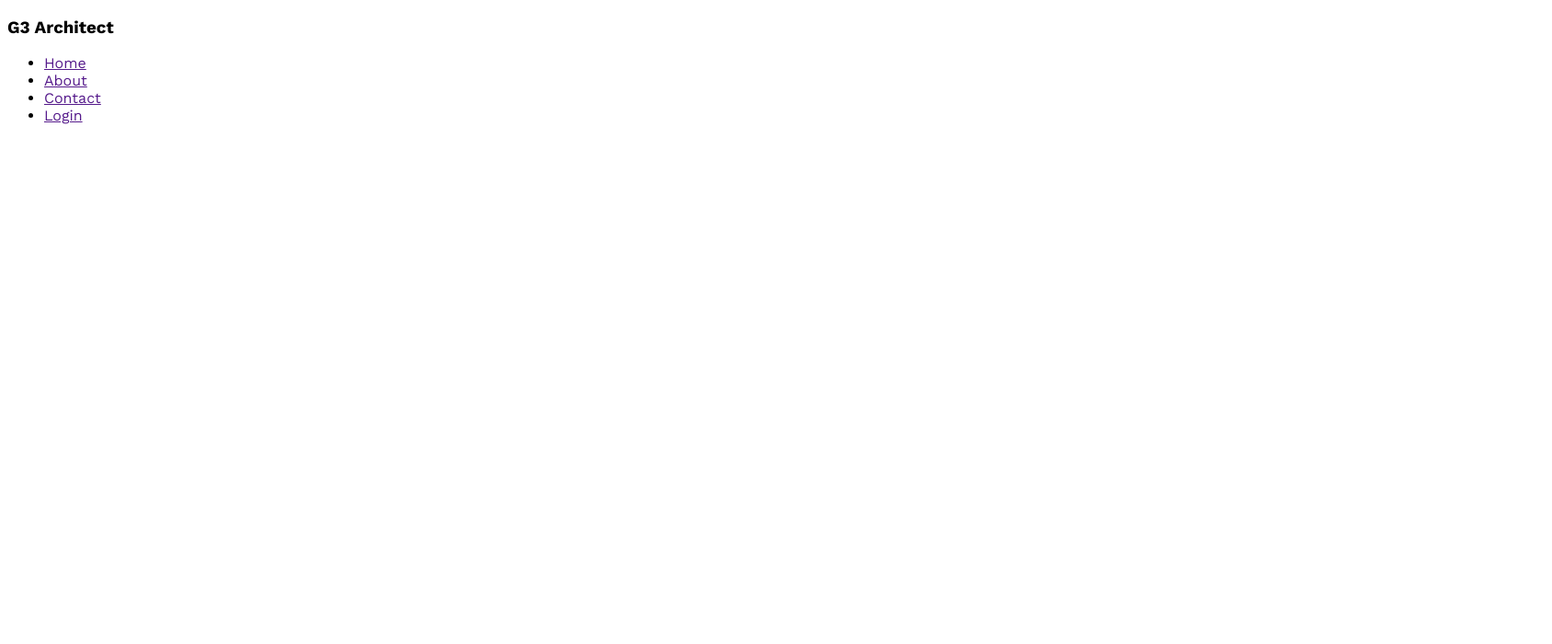
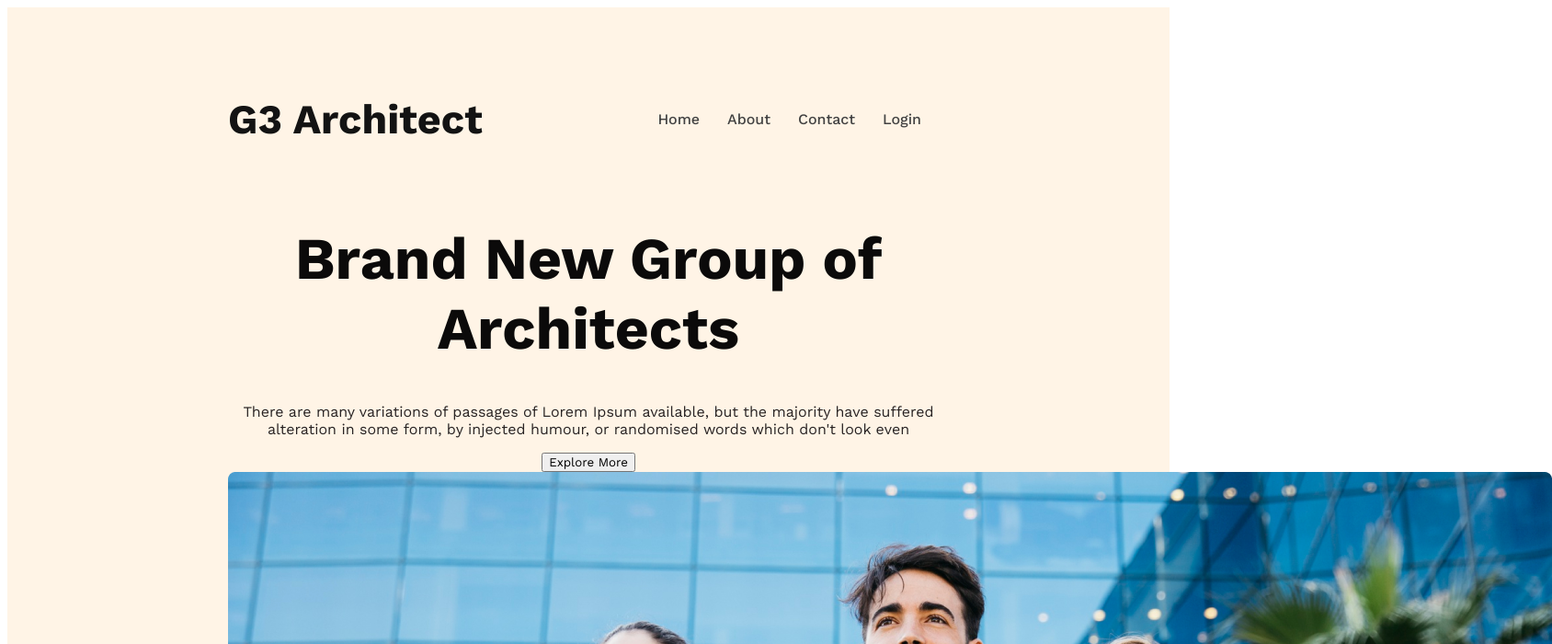
Before and after one commit to asif-444/g3-architect-website, a plain HTML site: page index.html in a window 1280 px wide. Shown: the top 700 px of the page at 92% size, 1688 px wide, since content can reach past the window. Drawn offline with nearby package versions, Linux system fonts and the light colour scheme.

Commit message:
banner content added

```diff
--- a/index.html
+++ b/index.html
@@ -11,7 +11,7 @@
 <body>
     <header>
         <nav>
-            <h3>G3 Architect</h3>
+            <h3 class="nav-title">G3 Architect</h3>
             <ul>
                 <li><a href="">Home</a></li>
                 <li><a href="">About</a></li>
@@ -19,6 +19,19 @@
                 <li><a href="">Login</a></li>
             </ul>
         </nav>
+        <div class="banner">
+            <div class="banner-content">
+                <h1 class="banner-title">Brand New Group of Architects
+                </h1>
+                <p class="banner-description">There are many variations of passages of Lorem Ipsum available, but the
+                    majority have suffered alteration in some form, by injected humour, or randomised words which don't
+                    look
+                    even
+                </p>
+                <button class="btn-primary">Explore More</button>
+            </div>
+            <img src="images/banner.png" alt="">
+        </div>
     </header>
     <main>
 
--- a/styles/architect.css
+++ b/styles/architect.css
@@ -1,9 +1,59 @@
 /* work sans font from google */
 @import url('https://fonts.googleapis.com/css2?family=Open+Sans:wght@400;700&family=Quicksand:wght@300;400;500;600;700&family=Ubuntu:wght@400;500;700&family=Work+Sans:wght@400;500;600;700;800&display=swap');
 
+/* shared style */
 * {
     font-family: 'Open Sans', sans-serif;
     font-family: 'Quicksand', sans-serif;
     font-family: 'Ubuntu', sans-serif;
     font-family: 'Work Sans', sans-serif;
 }
+
+.btn-primary{
+
+}
+
+/* header styles */
+header{
+    background: rgba(255, 144, 14, 0.10);
+    padding: 50px 240px;
+}
+nav{
+    display: flex;
+    justify-content: space-between;
+    align-items: center;
+}
+.nav-title{
+    font-size: 2.8rem;
+    font-weight: 700;
+    color: #131313;
+}
+nav > ul {
+    display: flex;
+}
+nav li{
+    list-style: none;
+    margin-right: 30px;
+    font-weight: 500;
+    font-size: 1rem;
+}
+nav li a{
+    text-decoration: none;
+    color: #424242;
+}
+
+/* banner styles */
+.banner-content{
+    max-width: 800px;
+    text-align: center;
+    margin: auto;
+}
+.banner-title{
+    font-size: 4rem;
+    font-weight: 700px;
+    color: #0b0a0a;
+}
+
+.banner-description{
+    color: rgb(40, 35, 35);
+}
```
